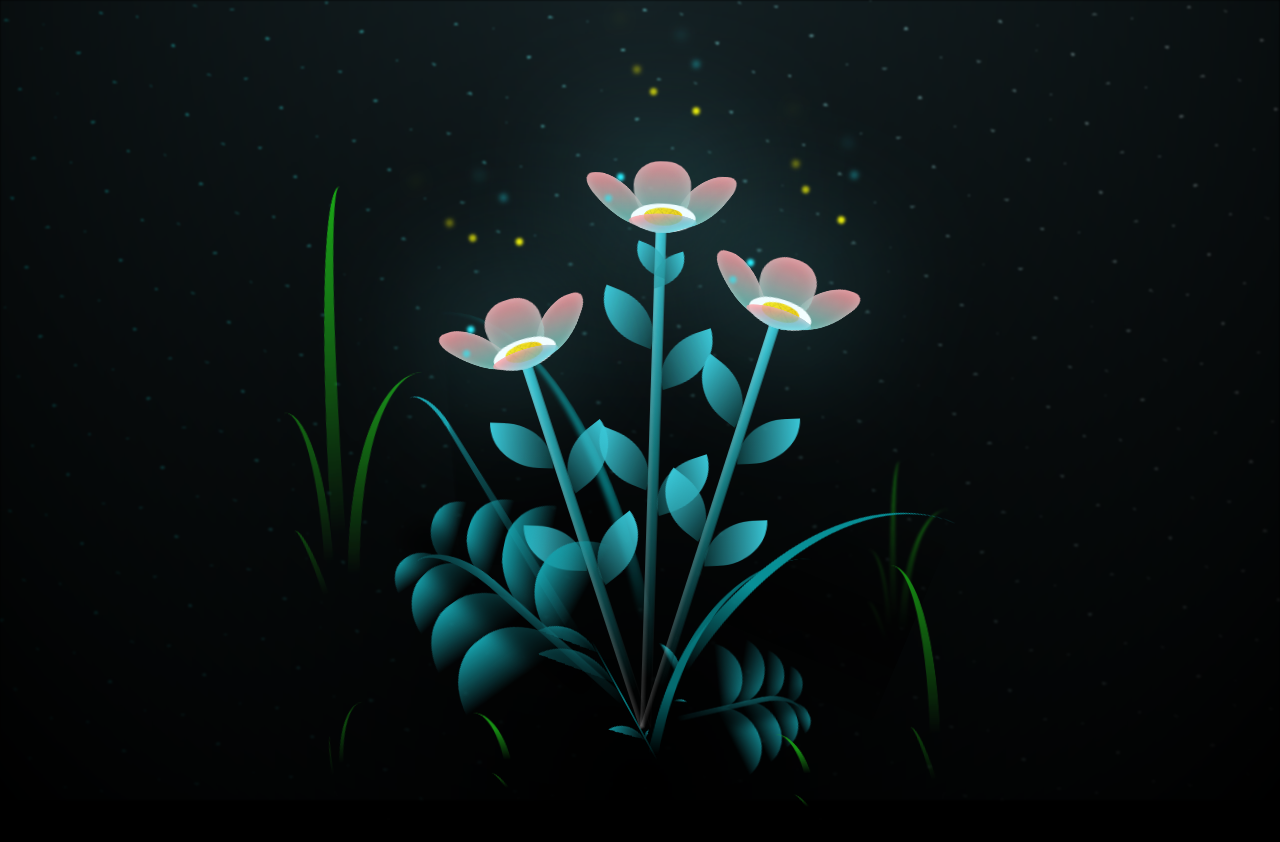
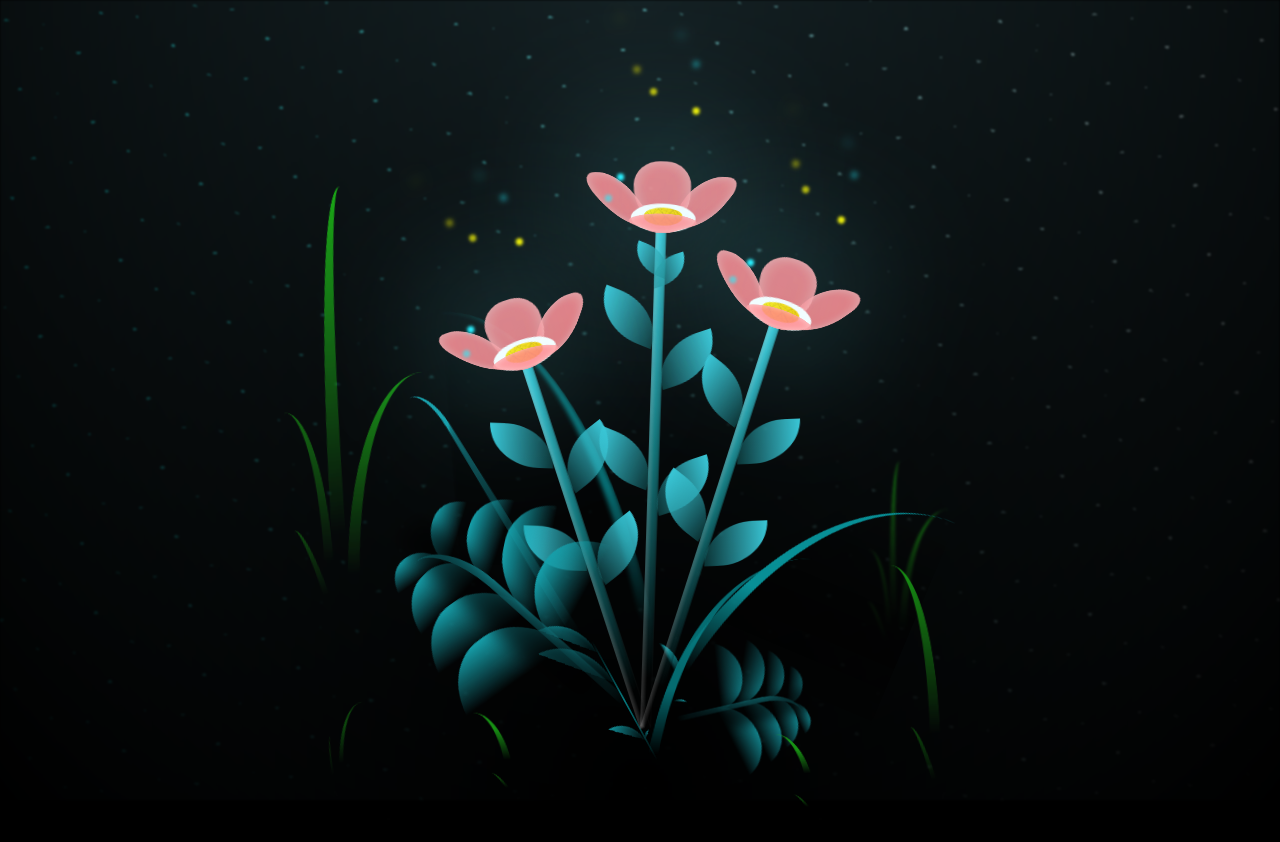
Before and after one commit to jonathann-abad/flowerr, a plain HTML site: page index.html in a window 1280 px wide. Drawn offline with Linux system fonts and the light colour scheme.

Commit message:
Update index.html

```diff
--- a/index.html
+++ b/index.html
@@ -180,7 +180,7 @@
         height: 11vmin;
         border-radius: 51% 49% 47% 53%/44% 45% 55% 69%;
         background-color: #FF878D;
-        background-image: linear-gradient(to top, #54b8aa, #FF878D);
+        background-image: linear-gradient(to top, #ff8086, #FF878D);
         transform-origin: bottom center;
         opacity: 0.9;
         box-shadow: inset 0 0 2vmin rgba(255, 255, 255, 0.5);
@@ -200,7 +200,7 @@
         transform-origin: bottom left;
         border-radius: 4vmin 10vmin 4vmin 4vmin;
         transform: translate(0%, 18%) rotateX(70deg) rotate(-43deg);
-        background-image: linear-gradient(to top, #39c6d6, #FF878D);
+        background-image: linear-gradient(to top, #ff8086, #FF878D);
         z-index: 1;
         opacity: 0.8;
       }
```
